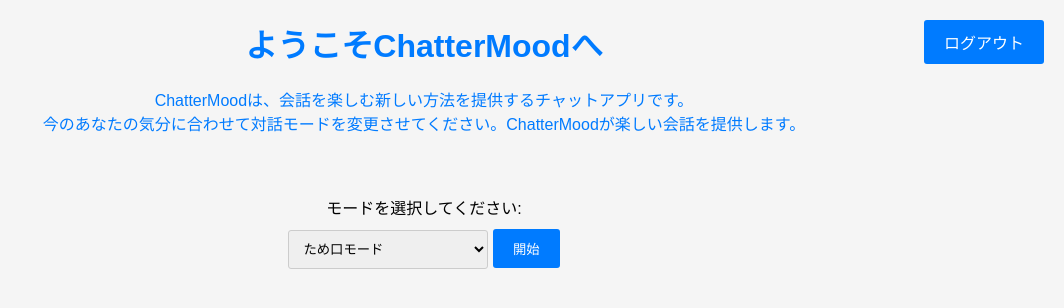
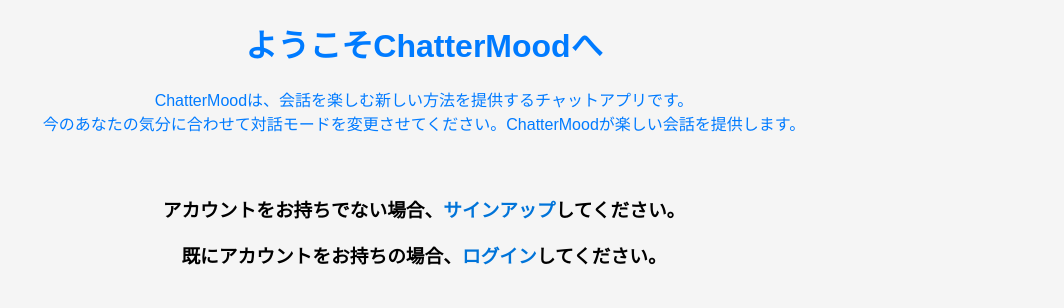
Before and after one commit to kura-0719/ChatterMood, a Flask app: page / in a window 1280 px wide. Shown: the top 308 px of the page, without its empty margins (216-1280 px from the left). Run offline with Flask 3, Linux system fonts and the light colour scheme; a user stored in the database is signed in.

Commit message:
topページの実装

```diff
--- a/app.py
+++ b/app.py
@@ -69,10 +69,14 @@
 def load_user(user_id):
     return User.query.get(int(user_id))
 
-@app.route("/")
-@login_required
+@app.route('/')
 def home():
     return render_template("index.html")
+
+@app.route('/mode')
+@login_required
+def mode():
+    return render_template("mode.html")
 
 @app.route("/signup",  methods=['GET', 'POST'])
 def signup():
@@ -97,7 +101,7 @@
         user = User.query.filter_by(username=username).first()
         if check_password_hash(user.password, password):
             login_user(user)
-            return redirect('/')
+            return redirect('/mode')
         # 例外処理
 
     else:
--- a/templates/index.html
+++ b/templates/index.html
@@ -10,50 +10,15 @@
         text-align: center;
         margin: 0;
         padding: 0;
+        /* background-image: url("../static/img/top.jpg");
+        background-size: 1000px;
+        background-repeat: no-repeat;
+        background-size: cover;
+        background-position: center; */
       }
       h1 {
         color: #007bff;
         margin-top: 20px;
-        }
-        .logout-button {
-            position: absolute;
-            top: 10px;
-            right: 10px;
-        }
-        a {
-            display: inline-block;
-            background-color: #007bff;
-            color: #fff;
-            padding: 10px 20px;
-            border: none;
-            border-radius: 3px;
-            margin: 10px;
-            text-decoration: none;
-        }
-        a:hover {
-            background-color: #0056b3;
-        }
-        label {
-            display: block;
-            margin: 20px 0 10px;
-        }
-        select {
-            width: 200px;
-            padding: 10px;
-            border: 1px solid #ccc;
-            border-radius: 3px;
-        }
-        button {
-            background-color: #007bff;
-            color: #fff;
-            border: none;
-            padding: 10px 20px;
-            border-radius: 3px;
-            cursor: pointer;
-            transition: background-color 0.3s;
-        }
-        button:hover {
-            background-color: #0056b3;
       }
       p {
         color: #007bff;
@@ -61,41 +26,29 @@
         margin: 0 auto;
         margin-bottom: 60px;
       }
+
+      a {
+        text-decoration: none;
+        color: #0074d9;
+        font-weight: bold;
+      }
+
+      a:hover {
+        color: #0056b3;
+      }
     </style>
   </head>
   <body>
     <h1>ようこそChatterMoodへ</h1>
-    <p>ChatterMoodは、会話を楽しむ新しい方法を提供するチャットアプリです。<br>今のあなたの気分に合わせて対話モードを変更させてください。ChatterMoodが楽しい会話を提供します。</p>
-
-    <a href="/logout" role="button" class="logout-button">ログアウト</a>
-
-    <!-- モード選択フォーム -->
-    <label for="messageType">モードを選択してください:</label>
-    <select id="messageType">
-        <option value="normal">ため口モード</option>
-        <option value="polite">丁寧モード</option>
-        <option value="pyon">ぴょんモード</option>
-        <option value="kao">顔文字モード</option>
-        <option value="exclamation">!?!?モード</option>
-    </select>
-      <button onclick="redirectToSelectedOption()">開始</button>
-    <script>
-        function redirectToSelectedOption() {
-            var selectElement = document.getElementById("messageType");
-            var selectedOption = selectElement.options[selectElement.selectedIndex].value;
-
-            if (selectedOption === "normal") {
-                window.location.href = "/normal";
-            } else if (selectedOption === "polite") {
-                window.location.href = "/polite";
-            } else if (selectedOption === "pyon") {
-                window.location.href = "/pyon";
-            } else if (selectedOption === "kao") {
-                window.location.href = "/kao";
-            } else if (selectedOption === "exclamation") {
-                window.location.href = "/exclamation";
-            }
-        }
-    </script>
+    <p>
+      ChatterMoodは、会話を楽しむ新しい方法を提供するチャットアプリです。<br />今のあなたの気分に合わせて対話モードを変更させてください。ChatterMoodが楽しい会話を提供します。
+    </p>
+    <h3>
+      アカウントをお持ちでない場合、<a href="/signup">サインアップ</a
+      >してください。
+    </h3>
+    <h3>
+      既にアカウントをお持ちの場合、<a href="/login">ログイン</a>してください。
+    </h3>
   </body>
 </html>
--- a/templates/login.html
+++ b/templates/login.html
@@ -11,7 +11,7 @@
         }
 
         h1 {
-            color: #333;
+            color: #007bff;
         }
 
         form {
```
Also changed, not shown: templates/mode.html (added, +103 -0 lines). Lines whose indentation alone changed are shown as unchanged.
